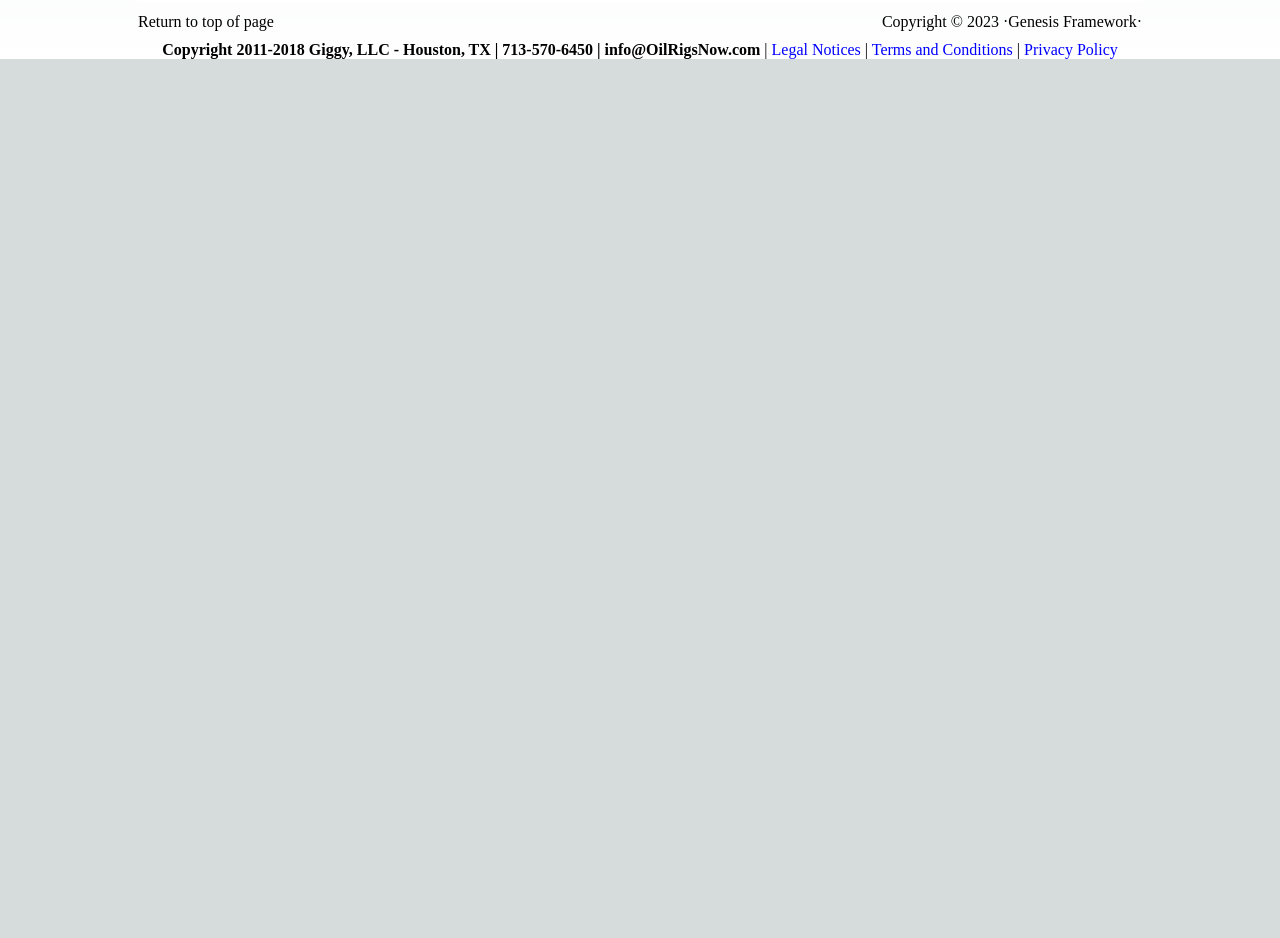
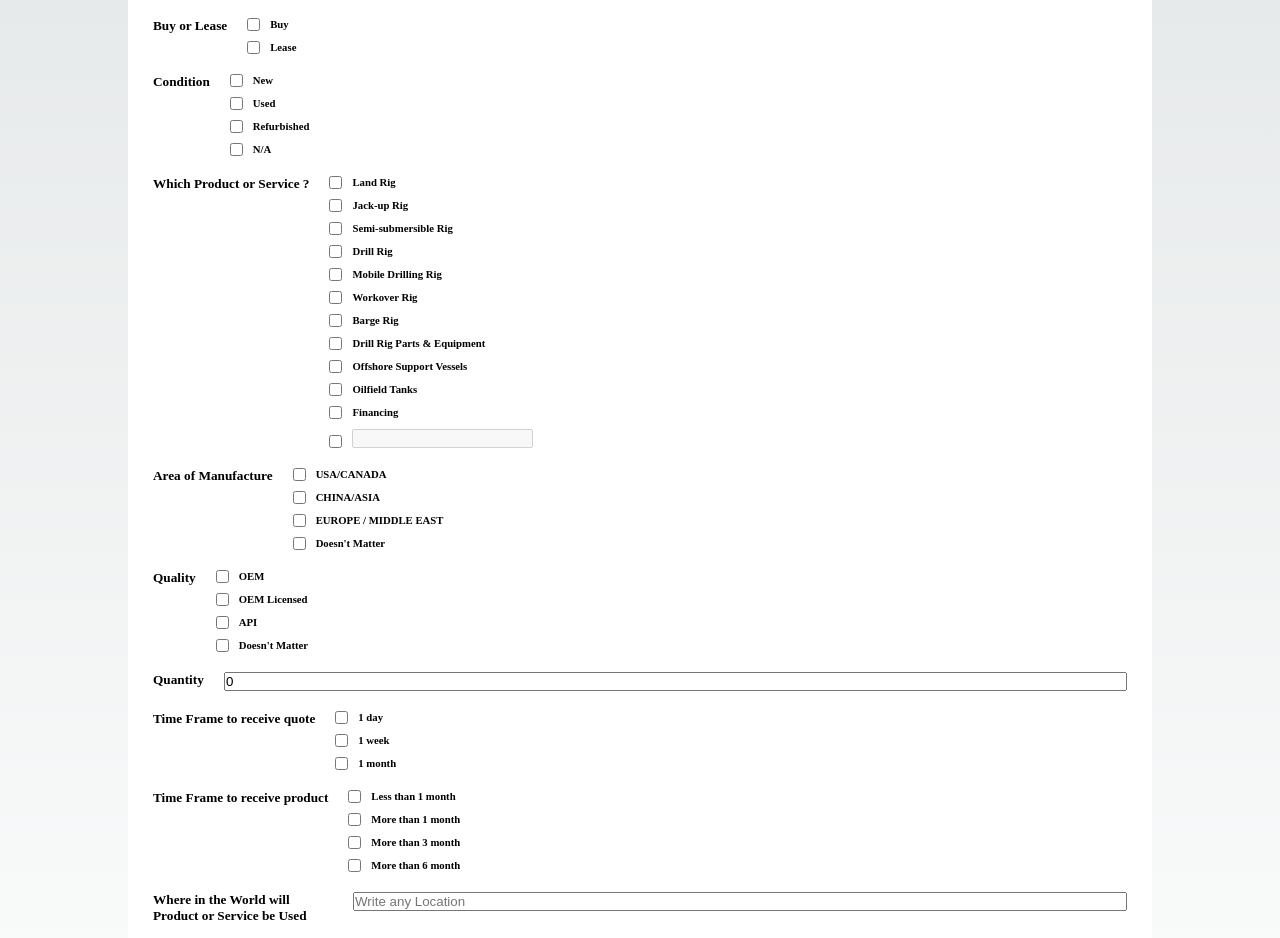
Before and after one commit to Striker1101/giggy, a Next.js app: page /quotes in a window 1280 px wide. Shown: the part 894-1832 px from the top of the page. Before the commit the page ends 953 px from the top, so only its background shows below. Built offline with nearby package versions, Linux system fonts and the light colour scheme.

Commit message:
added quote form

```diff
--- a/comps/Footer.jsx
+++ b/comps/Footer.jsx
@@ -18,7 +18,7 @@ function Footer(props) {
       <center className={styles.certs}>
         <b>
           Copyright 2011-2018 Giggy, LLC - Houston, TX | 713-570-6450 |
-          info@OilRigsNow.com
+          info@Giggy.com
         </b>{" "}
         | <Link href="/certs/legal-notices/">Legal Notices</Link> |{" "}
         <Link href="/certs/terms-and-conditions/">Terms and Conditions</Link> |{" "}
--- a/pages/quotes/index.jsx
+++ b/pages/quotes/index.jsx
@@ -1,8 +1,23 @@
 import DottedHR from "@/comps/DottedHR";
 import Icon from "@/comps/Icon";
-import React from "react";
+import React, { useState } from "react";
 import styles from "@/styles/Quotes.module.css";
-function index(props) {
+function Index(props) {
+  const [isChecked, setIsChecked] = useState(false);
+  const [inputValue, setInputValue] = useState("");
+
+  const handleInputChange = (e) => {
+    setInputValue(e.target.value);
+  };
+
+  const handleCheckboxChange = (e) => {
+    setIsChecked(e.target.checked);
+    setInputValue("");
+  };
+  const handleSubmit = (e) => {
+    alert("thanks, we would send you our reply ");
+    e.preventDefault();
+  };
   return (
     <div>
       <center
@@ -15,7 +30,7 @@ function index(props) {
         <Icon />
       </center>
       <main className={styles.cover}>
-        <form action="" className={styles.form}>
+        <form onSubmit={handleSubmit} action="" className={styles.form}>
           <h2>Giggy, LLC - Please Complete</h2>
           <DottedHR />
           <label htmlFor="name">
@@ -35,30 +50,38 @@ function index(props) {
           </label>
           <label htmlFor="email">
             <h5> Email</h5>
+            <div className={styles.input}>
+              <label htmlFor="email">
                 <input type="email" name="email" id="" />
+              </label>
+            </div>
           </label>
           <label htmlFor="company">
             <h5>Company</h5>
-            <input type="text" />
+            <div className={styles.input}>
+              <label htmlFor="company">
+                <input type="company" name="company" id="" />
+              </label>
+            </div>
           </label>
           <label htmlFor="about">
             <h5>Tell us about your company</h5>
-            <div className={styles.input}>
+            <div className={styles.checkbox}>
               <label htmlFor="about company">
                 <input type="checkbox" name="" id="" />
-                Oil or Oil Service Company
+                <h6>Oil or Oil Service Company</h6>
               </label>
               <label htmlFor="about wholesale">
                 <input type="checkbox" name="wholesale" id="" />
-                Wholesale
+                <h6>Wholesale</h6>
               </label>
               <label htmlFor="about tender">
                 <input type="checkbox" name="tender" id="" />
-                Tender Opertor
+                <h6> Tender Opertor</h6>
               </label>
               <label htmlFor="broker">
                 <input type="checkbox" name="broker" id="" />
-                Broker
+                <h6>Broker</h6>
               </label>
             </div>
           </label>
@@ -104,7 +127,8 @@ function index(props) {
                   <h6>State/Province</h6>
                   <input type="text" name="state" />
                 </label>
-                <div className="location">
+              </div>
+              <div className={styles.invert}>
                 <label htmlFor="zip">
                   <h6>Postal/Zip Code</h6>
                   <input type="number" name="zip" id="" />
@@ -117,12 +141,229 @@ function index(props) {
                 </label>
               </div>
             </div>
+          </label>
+          <label htmlFor="purchase">
+            <h5>Buy or Lease</h5>
+            <div className={styles.checkbox}>
+              <label htmlFor="buy">
+                <input type="checkbox" name="buy" id="" />
+                <h6>Buy</h6>
+              </label>
+              <label htmlFor="lease">
+                <input type="checkbox" name="lease" id="" />
+                <h6>Lease</h6>
+              </label>
             </div>
           </label>
+          <label htmlFor="condition">
+            <h5>Condition</h5>
+            <div className={styles.checkbox}>
+              <label htmlFor="new">
+                <input type="checkbox" name="new" id="" />
+                <h6>New</h6>
+              </label>
+              <label htmlFor="used">
+                <input type="checkbox" name="used" id="" />
+                <h6>Used</h6>
+              </label>
+              <label htmlFor="refurbished">
+                <input type="checkbox" name="refurbished" id="" />
+                <h6>Refurbished</h6>
+              </label>
+              <label htmlFor="N/A">
+                <input type="checkbox" name="n/a" id="" />
+                <h6>N/A</h6>
+              </label>
+            </div>
+          </label>
+          <label htmlFor="p/s">
+            <h5>Which Product or Service ?</h5>
+            <div className={styles.checkbox}>
+              <label htmlFor="land_rig">
+                <input type="checkbox" name="land_rig" id="" />
+                <h6>Land Rig</h6>
+              </label>
+              <label htmlFor="Jack-up _rig">
+                <input type="checkbox" name="jack-up _rig" id="" />
+                <h6>Jack-up Rig</h6>
+              </label>
+              <label htmlFor="Semi-submersible_rig">
+                <input type="checkbox" name="semi-submersible_rig" id="" />
+                <h6>Semi-submersible Rig</h6>
+              </label>
+              <label htmlFor="Drill_rig">
+                <input type="checkbox" name="drill_rig" id="" />
+                <h6>Drill Rig</h6>
+              </label>
+              <label htmlFor="Mobile_Drilling_rig">
+                <input type="checkbox" name="mobile_drilling_rig" id="" />
+                <h6>Mobile Drilling Rig</h6>
+              </label>
+              <label htmlFor="workover_rig">
+                <input type="checkbox" name="workover_rig" id="" />
+                <h6>Workover Rig</h6>
+              </label>
+              <label htmlFor="Barge_rig">
+                <input type="checkbox" name="barge_rig" id="" />
+                <h6>Barge Rig</h6>
+              </label>
+              <label htmlFor="Drill Rig Parts & Equipment">
+                <input type="checkbox" name="drill_equipment" id="" />
+                <h6>Drill Rig Parts & Equipment</h6>
+              </label>
+              <label htmlFor="Offshore Support Vessels">
+                <input type="checkbox" name="offshore_support_vessels" id="" />
+                <h6>Offshore Support Vessels</h6>
+              </label>
+              <label htmlFor="oilfield_tanks">
+                <input type="checkbox" name="oilfield_tanks" id="" />
+                <h6>Oilfield Tanks</h6>
+              </label>
+              <label htmlFor="Financing">
+                <input type="checkbox" name="financing" id="" />
+                <h6>Financing</h6>
+              </label>
+              <div className={styles.invert}>
+                <label>
+                  <input
+                    type="checkbox"
+                    checked={isChecked}
+                    onChange={handleCheckboxChange}
+                  />
+                </label>
+                <label>
+                  <input
+                    type="text"
+                    disabled={!isChecked}
+                    value={inputValue}
+                    onChange={handleInputChange}
+                  />
+                </label>
+              </div>
+            </div>
+          </label>
+          <label htmlFor="manufacture">
+            <h5>Area of Manufacture</h5>
+            <div className={styles.checkbox}>
+              <label htmlFor="usa_canada">
+                <input type="checkbox" name="usa_canada" id="" />
+                <h6>USA/CANADA</h6>
+              </label>
+              <label htmlFor="china_asia">
+                <input type="checkbox" name="china_asia" id="" />
+                <h6>CHINA/ASIA</h6>
+              </label>
+              <label htmlFor="europe_middle_ease">
+                <input type="checkbox" name="europe_middle_ease" id="" />
+                <h6>EUROPE / MIDDLE EAST</h6>
+              </label>
+              <label htmlFor="n/a">
+                <input type="checkbox" name="doesnt_matter" id="" />
+                <h6>Doesn&apos;t Matter</h6>
+              </label>
+            </div>
+          </label>
+          <label htmlFor="quality">
+            <h5>Quality</h5>
+            <div className={styles.checkbox}>
+              <label htmlFor="oem">
+                <input type="checkbox" name="oem" id="" />
+                <h6>OEM</h6>
+              </label>
+              <label htmlFor="oem_licensed">
+                <input type="checkbox" name="oem_licensed" id="" />
+                <h6> OEM Licensed</h6>
+              </label>
+              <label htmlFor="api">
+                <input type="checkbox" name="api" id="" />
+                <h6>API</h6>
+              </label>
+              <label htmlFor="doesnt  matter qality">
+                <input type="checkbox" name="doesnt_matter_qality" id="" />
+                <h6>Doesn&apos;t Matter</h6>
+              </label>
+            </div>
+          </label>
+          <label htmlFor="quantity">
+            <h5>Quantity</h5>
+            <div className={styles.input}>
+              <label htmlFor="quantity">
+                <input defaultValue={0} type="number" name="quantity" id="" />
+              </label>
+            </div>
+          </label>
+          <label htmlFor="receive_quote">
+            <h5>Time Frame to receive quote</h5>
+            <div className={styles.checkbox}>
+              <label htmlFor="day">
+                <input type="checkbox" name="day" id="" />
+                <h6>1 day</h6>
+              </label>
+              <label htmlFor="week">
+                <input type="checkbox" name="week" id="" />
+                <h6>1 week</h6>
+              </label>
+              <label htmlFor="month">
+                <input type="checkbox" name="month" id="" />
+                <h6>1 month</h6>
+              </label>
+            </div>
+          </label>
+          <label htmlFor="receive product">
+            <h5>Time Frame to receive product</h5>
+            <div className={styles.checkbox}>
+              <label htmlFor="less_one_month">
+                <input type="checkbox" name="less_one_month" id="" />
+                <h6> Less than 1 month </h6>
+              </label>
+              <label htmlFor="more_one_month">
+                <input type="checkbox" name="more_one_month" id="" />
+                <h6>More than 1 month</h6>
+              </label>
+              <label htmlFor="more_three_month">
+                <input type="checkbox" name="more_three_month" id="" />
+                <h6>More than 3 month</h6>
+              </label>
+              <label htmlFor="more_six_month">
+                <input type="checkbox" name="more_six_month" id="" />
+                <h6>More than 6 month</h6>
+              </label>
+            </div>
+          </label>
+          <label htmlFor="product_use_location">
+            <h5>Where in the World will Product or Service be Used</h5>
+            <div className={styles.input}>
+              <label htmlFor="use_location">
+                <input
+                  type="text"
+                  name="use_location"
+                  placeholder="Write any Location"
+                />
+              </label>
+            </div>
+          </label>
+          <label htmlFor="info">
+            <h5>
+              Additional information( Be as complete as possible with product
+              names, model numbers, destination, etc.)
+            </h5>
+            <div className={styles.input}>
+              <textarea name="info" id="" cols="30" rows="10"></textarea>
+            </div>
+          </label>
+          <label htmlFor="upload">
+            <h5>Upload documents if needed</h5>
+            <div className={styles.input}>
+              <label htmlFor="upload">
+                <input multiple type="file" name="upload" id="" />
+              </label>
+            </div>
+          </label>
+          <input type="submit" value="Submit" />
         </form>
       </main>
     </div>
   );
 }
 
-export default index;
+export default Index;
--- a/styles/Quotes.module.css
+++ b/styles/Quotes.module.css
@@ -5,7 +5,7 @@
 }
 .cover,
 .cons {
-  padding: 35px;
+  padding: 15px;
   display: flex;
   align-items: center;
   justify-content: center;
@@ -14,6 +14,8 @@
   display: flex;
   flex-direction: column;
   gap: 20px;
+  width: 100%;
+  padding: 10px;
 }
 .form > label {
   display: flex;
@@ -24,14 +26,30 @@
   display: flex;
   gap: 10px;
 }
-.invert > label {
+.form > label > h5 {
+  max-width: 180px;
+}
+.invert > label,
+.input > label {
   display: flex;
   flex-direction: column-reverse;
+}
+.input > label > input {
+  width: 100%;
 }
 .input {
   display: flex;
   flex-direction: column;
+  gap: 10px;
+  flex: 1;
 }
-.input >label{
 
+.checkbox {
+  display: flex;
+  flex-direction: column;
+  gap: 10px;
 }
+.checkbox > label {
+  display: flex;
+  gap: 10px;
+}
```
Also changed, not shown: pages/offshore_rig/index.jsx (added, +13 -0 lines). Lines whose indentation alone changed are shown as unchanged.
